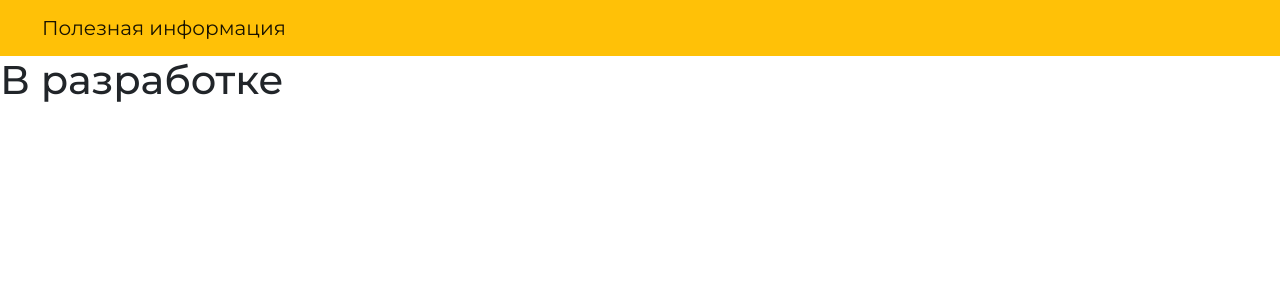
After one commit to dast3rr/rn-minimal-path, a Flask app: page /about in a window 1280 px wide. The commit adds this page. Shown: the top 300 px of the page. Run offline with Flask 3, Linux system fonts and the light colour scheme; parts of the project's set-up code (start-up, migrations or seed data) failed here and were passed over.

Commit message:
some changes

```diff
--- /dev/null
+++ b/templates/about.html
@@ -0,0 +1,4 @@
+{% extends "base.html" %}
+{% block content %}
+    <h1>В разработке</h1>
+{% endblock %}
--- a/templates/base.html
+++ b/templates/base.html
@@ -11,7 +11,7 @@
     <header>
         <div class="navbar navbar-light bg-warning">
             <div class="container-fluid">
-                <a class="navbar-brand about-us" href="#">Полезная информация</a>
+                <a class="navbar-brand about-us" href="/about">Полезная информация</a>
             </div>
         </div>
     </header>
```
